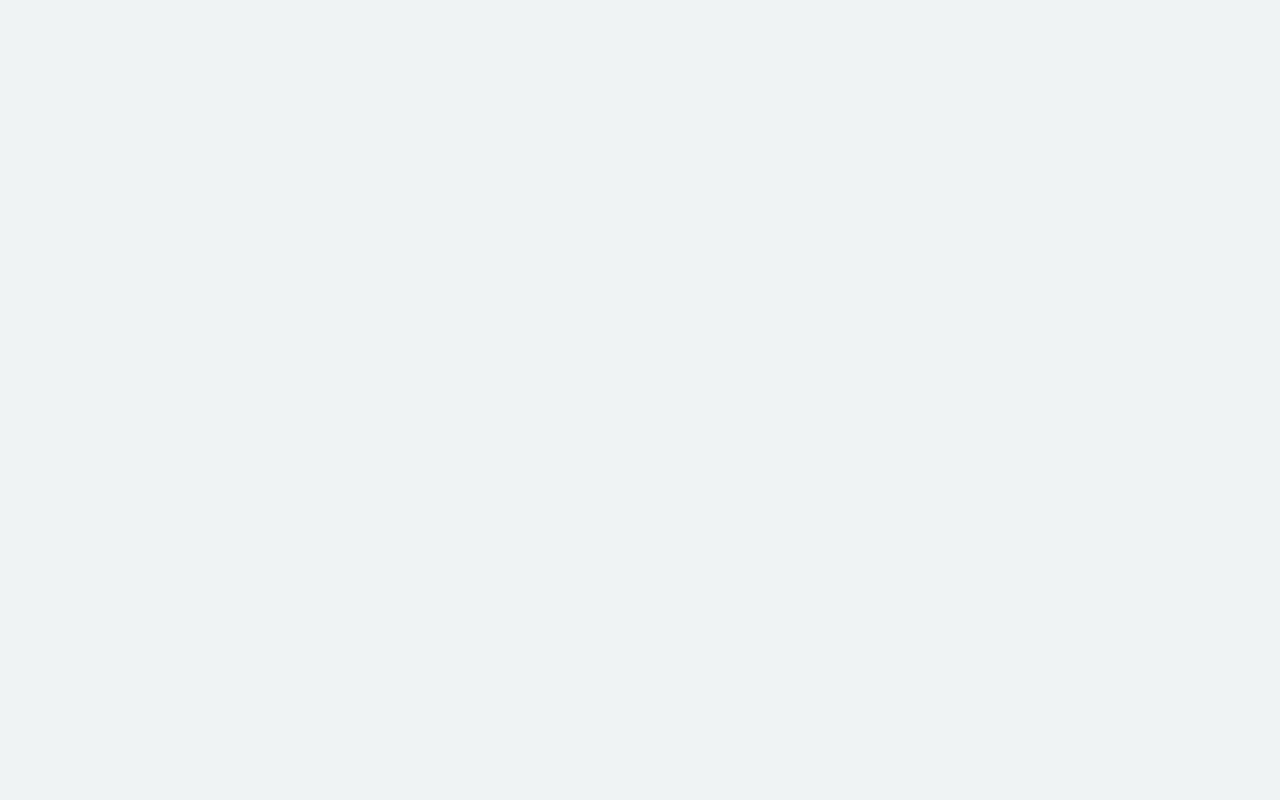
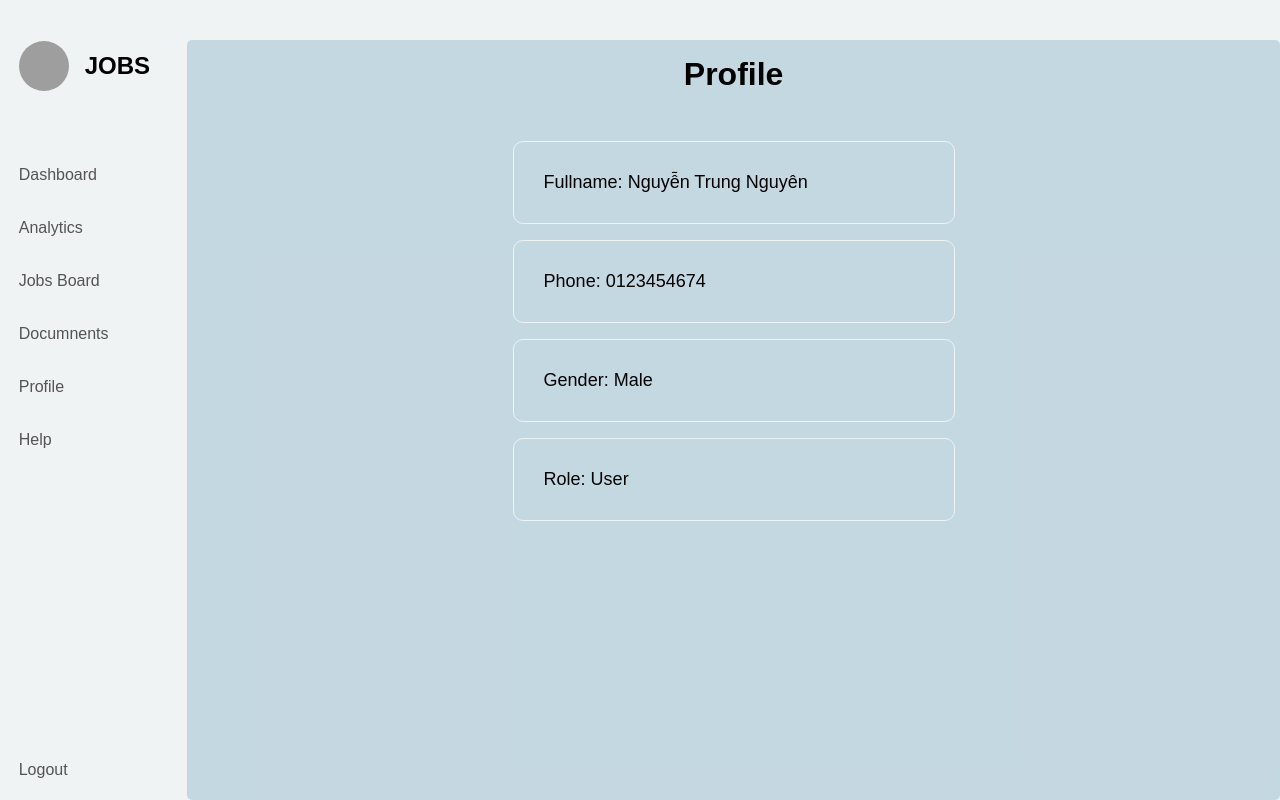
Before and after one commit to hoangphung123/FE-Scrum-1, a React (Create React App) app: page /profile in a window 1280 px wide. Before the commit this address had no page. Built offline with nearby package versions, Linux system fonts and the light colour scheme; grey boxes are pictures that could not be loaded.

Commit message:
Làm trang profile page

```diff
--- a/package.json
+++ b/package.json
@@ -3,14 +3,19 @@
   "version": "0.1.0",
   "private": true,
   "dependencies": {
+    "@coreui/react": "^4.11.1",
     "@testing-library/jest-dom": "^5.17.0",
     "@testing-library/react": "^13.4.0",
     "@testing-library/user-event": "^13.5.0",
+    "antd": "^5.15.2",
+    "axios": "^1.6.7",
     "gsap": "^3.12.5",
     "react": "^18.2.0",
     "react-dom": "^18.2.0",
     "react-router-dom": "^6.22.3",
     "react-scripts": "5.0.1",
+    "react-toastify": "^10.0.4",
+    "styled-components": "^6.1.8",
     "web-vitals": "^2.1.4"
   },
   "scripts": {
--- a/src/App.js
+++ b/src/App.js
@@ -2,6 +2,7 @@ import React from 'react';
 import { BrowserRouter as Router, Routes, Route } from 'react-router-dom';
 import Login from './component/login/login';
 import Homepage from './component/homepage/home';
+import Profile from './component/profilepage/profile'
 
 function App() {
   return (
@@ -10,6 +11,7 @@ function App() {
         <Routes>
           <Route path="/home-page" element={<Homepage />} />
           <Route path="/" element={<Login />} />
+          <Route path="/profile" element={<Profile/>} />
         </Routes>
       </div>
     </Router>
--- a/src/component/homepage/home.js
+++ b/src/component/homepage/home.js
@@ -1,7 +1,14 @@
 import React from "react";
 import "./home.css";
+import { useNavigate } from "react-router-dom";
 function Homepage() {
+  const navigate = useNavigate()
+
+  const handleProfile = ()=>{
+    navigate('/profile')
+  }
   return (
+
     <div className="homepage">
       <div class="container">
         <nav>
@@ -39,9 +46,9 @@ function Homepage() {
                 </a>
               </li>
               <li>
-                <a href="#">
+                <a href="#" onClick={handleProfile}>
                   <i class="fas fa-cog"></i>
-                  <span class="nav-item">Setting</span>
+                  <span class="nav-item">Profile</span>
                 </a>
               </li>
               <li>
--- /dev/null
+++ b/src/component/profilepage/profile.css
@@ -0,0 +1,299 @@
+@import url("https://fonts.googleapis.com/css2?family=Poppins:wght@400;500;600;700&display=swap");
+/* *{
+  margin: 0;
+  padding: 0;
+  outline: none;
+  border: none;
+  text-decoration: none;
+  list-style: none;
+  box-sizing: border-box;
+  font-family: "Poppins", sans-serif;
+}
+body{
+  background: rgb(233, 233, 233);
+} */
+.container{
+  display: flex;
+  width: 100%;
+  /* margin: auto; */
+}
+nav{
+  position: sticky;
+  top: 0;
+  left: 0;
+  bottom: 0;
+  width: 15%;
+  height: 100vh;
+  background: rgb(239, 243, 244);
+}
+.navbar{
+  width: 80%;
+  margin: 0 auto;
+}
+
+.logo{
+  margin: 2rem 0 1rem 0;
+  padding-bottom: 3rem;
+  display: flex;
+  align-items: center;
+}
+.logo img{
+  width: 50px;
+  height: 50px;
+  border-radius: 50%;
+}
+.logo h1{
+  margin-left: 1rem;
+  text-transform: uppercase;
+}
+
+ul{
+  margin: 0 auto;
+  list-style: none;
+  padding: 0;
+}
+li{
+  padding-bottom: 2rem;
+}
+li a{
+  font-size: 16px;
+  color: rgb(85, 83, 83);
+  text-decoration: none;
+}
+.nav-item{
+
+}
+nav i{
+  width: 50px;
+  font-size: 18px;
+  text-align: center;
+}
+
+.logout{
+  position: absolute;
+  bottom: 20px;
+}
+
+/* Main Section */
+.main{
+  width: 85%;
+}
+.main-top{
+  width: 100%;
+  background: #fff;
+  padding: 10px;
+  text-align: center;
+  font-size: 18px;
+  letter-spacing: 2px;
+  text-transform: uppercase;
+  color: rgb(43, 43, 43);
+}
+.main-body{
+  padding-left: 20px;
+  padding-right: 30px;
+  /* margin-top: 20px; */
+  background: rgb(167 197 214 / 59%);
+  border-radius: 5px;
+  margin-top: 40px;
+  height: 100vh;
+  overflow: scroll;
+}
+h1{
+  margin: 20px 10px;
+}
+.search_bar{
+  display: flex;
+  padding: 10px;
+  /* justify-content: space-between; */
+}
+.search_bar input{
+  width: 50%;
+  padding: 10px;
+  border: 1px solid rgb(190, 190, 190);
+}
+.search_bar input:focus{
+  border: 1px solid blueviolet;
+}
+.search_bar select{
+  border: 1px solid rgb(190, 190, 190);
+  padding: 10px;
+  margin-left: 2rem;
+}
+.search_bar .filter{
+  width: 300px;
+}
+
+.tags_bar{
+  width: 55%;
+  display: flex;
+  padding: 10px;
+  /* justify-content: space-between; */
+  gap: 10px;
+}
+.tag{
+  background: #fff;
+  padding: 10px 15px;
+  border-radius: 20px;
+  display: flex;
+  align-items: center;
+  font-size: 13px;
+  cursor: pointer;
+}
+.tag i{
+  margin-right: 0.7rem;
+}
+.row{
+  display: flex;
+  padding: 10px;
+  margin-top: 1.3rem;
+  justify-content: space-between;
+}
+.row p{
+  color: rgb(54, 54, 54);
+  font-size: 15px;
+}
+.row p span{
+  color: blueviolet;
+}
+.job_card{
+  /* width: 100%; */
+  padding: 15px;
+  cursor: pointer;
+  display: flex;
+  border-radius: 10px;
+  background: #fff;
+  margin-bottom: 15px;
+  justify-content: space-between;
+  border: 2px solid rgb(190, 190, 190);
+  box-shadow: 0 20px 30px rgba(0, 0, 0, 0.1);
+}
+.job_details{
+  display: flex;
+}
+.job_details .img{
+  display: flex;
+  justify-content: center;
+  align-items: center;
+}
+.job_details .img i{
+  width: 70px;
+  font-size: 3rem;
+  margin-left: 1rem;
+  padding: 10px;
+  color: rgb(82, 22, 138);
+  background: rgb(216, 205, 226);
+}
+.job_details .text{
+  margin-left: 2.3rem;
+}
+.job_details .text span{
+  color: rgb(116, 112, 112);
+}
+.job_salary{
+  text-align: right;
+  color: rgb(54, 54, 54);
+}
+.job_card:active{
+  border: 2px solid blueviolet;
+  transition: 0.4s;
+}
+
+.homepage {
+    height: 100%;
+    width: 100%;
+    /* background: rgb(206, 212, 221); */
+    overflow: hidden;
+}
+
+.container_card {
+  display: flex;
+  width: 100%;
+  /* justify-content: space-evenly; */
+  flex-wrap: wrap;
+}
+.card {
+  margin: 10px;
+  background-color: #fff;
+  border-radius: 10px;
+  box-shadow: 0 2px 20px rgba(0, 0, 0, 0.2);
+  overflow: hidden;
+  width: 300px;
+}
+.card-header img {
+  width: 100%;
+  height: 200px;
+  object-fit: cover;
+}
+.card-body {
+  display: flex;
+  flex-direction: column;
+  justify-content: center;
+  align-items: flex-start;
+  padding: 20px;
+  min-height: 250px;
+}
+
+.tag {
+  background: #cccccc;
+  border-radius: 50px;
+  font-size: 12px;
+  margin: 0;
+  color: #fff;
+  padding: 2px 10px;
+  text-transform: uppercase;
+  cursor: pointer;
+}
+.tag-teal {
+  background-color: #47bcd4;
+}
+.tag-purple {
+  background-color: #5e76bf;
+}
+.tag-pink {
+  background-color: #cd5b9f;
+}
+
+.card-body p {
+  font-size: 13px;
+  margin: 0 0 40px;
+}
+.user {
+  display: flex;
+  margin-top: auto;
+}
+
+.user img {
+  border-radius: 50%;
+  width: 40px;
+  height: 40px;
+  margin-right: 10px;
+}
+.user-info h5 {
+  margin: 0;
+}
+.user-info small {
+  color: #545d7a;
+}
+.content-profile div {
+    display: flex;
+    flex-direction: column;
+    border: 1px solid #ccc;
+    width: 380px;
+    margin: 0 auto;
+    padding: 30px;
+    border-radius: 10px;
+    gap: 30px;
+}
+.wrapper-input div {
+    display: flex;
+    align-items: center;
+    gap: 20px;
+}
+.wrapper-label label {
+    color: #000;
+    font-size: 15px;
+    line-height: 30px;
+    font-weight: 600;
+    width: 60px;
+    text-align: left;
+}
--- /dev/null
+++ b/src/component/profilepage/profile.js
@@ -0,0 +1,112 @@
+import React from 'react'
+import "./profile.css";
+import 'react-toastify/dist/ReactToastify.css';
+import { WrapperContentProfile, WrapperInput, WrapperLabel } from './style.js'
+
+function profile()  {
+  return (
+    <div class="container">
+      <nav style={{width: '15%'}}>
+          <div class="navbar">
+            <div class="logo">
+              <img
+                src="https://i.pinimg.com/564x/cb/36/8a/cb368a192d3e017668847525d04e1a91.jpg"
+                alt=""
+              ></img>
+              <h1>jobs</h1>
+            </div>
+            <ul>
+              <li>
+                <a href="#">
+                  <i class="fas fa-user"></i>
+                  <span class="nav-item">Dashboard</span>
+                </a>
+              </li>
+              <li>
+                <a href="#">
+                  <i class="fas fa-chart-bar"></i>
+                  <span class="nav-item">Analytics</span>
+                </a>
+              </li>
+              <li>
+                <a href="#">
+                  <i class="fas fa-tasks"></i>
+                  <span class="nav-item">Jobs Board</span>
+                </a>
+              </li>
+              <li>
+                <a href="#">
+                  <i class="fab fa-dochub"></i>
+                  <span class="nav-item">Documnents</span>
+                </a>
+              </li>
+              <li>
+                <a href="#">
+                  <i class="fas fa-cog"></i>
+                  <span class="nav-item">Profile</span>
+                </a>
+              </li>
+              <li>
+                <a href="#">
+                  <i class="fas fa-question-circle"></i>
+                  <span class="nav-item">Help</span>
+                </a>
+              </li>
+              <li>
+                <a href="#" class="logout">
+                  <i class="fas fa-sign-out-alt"></i>
+                  <span class="nav-item">Logout</span>
+                </a>
+              </li>
+            </ul>
+          </div>
+        </nav>
+        <div
+          style={{
+            width: "85%",
+            display: "flex",
+            flexDirection: "column",
+            alignItems: "center",
+            padding: "1rem",
+            gap: "1rem",
+            background: "rgb(167 197 214 / 59%)",
+            borderRadius: "5px",
+            marginTop: "2.5rem",
+          }}
+        >
+        <div
+            style={{
+              fontSize: "2rem",
+              fontWeight: "bold",
+              marginBottom: "2rem",
+            }}
+        >
+            Profile
+        </div>
+        <WrapperContentProfile>
+          <WrapperInput>
+            <div style={{ fontSize: '18px'}}> Fullname: Nguyễn Trung Nguyên </div>
+          </WrapperInput>
+        </WrapperContentProfile>
+        <WrapperContentProfile>
+          <WrapperInput>
+            <div style={{ fontSize: '18px'}}> Phone: 0123454674 </div>
+          </WrapperInput>
+        </WrapperContentProfile>
+        <WrapperContentProfile>
+          <WrapperInput>
+            <div style={{ fontSize: '18px'}}> Gender: Male </div>
+          </WrapperInput>
+        </WrapperContentProfile>
+        <WrapperContentProfile>
+          <WrapperInput>
+            <div style={{ fontSize: '18px'}}> Role: User </div>
+          </WrapperInput>
+        </WrapperContentProfile>
+        </div>
+
+        </div>
+  )
+}
+
+export default profile
--- /dev/null
+++ b/src/component/profilepage/style.js
@@ -0,0 +1,27 @@
+import styled from "styled-components"
+
+export const WrapperLabel = styled.label`
+    color: #555353;
+    font-size: 20px;
+    line-height: 30px;
+    font-weight: 600;
+    width: 60px;
+    text-align: left;
+`
+
+export const WrapperInput = styled.div`
+    display: flex;
+    align-items: center;
+    gap: 20px;
+`
+
+export const WrapperContentProfile = styled.div`
+    display: flex;
+    flex-direction: column;
+    border: 1px solid #EFF3F4;
+    width: 380px;
+    margin: 0 auto;
+    padding: 30px;
+    border-radius: 10px;
+    gap: 30px;
+`
```
Also changed, not shown: 1 other file (tests, documents, lock files or other folders).
